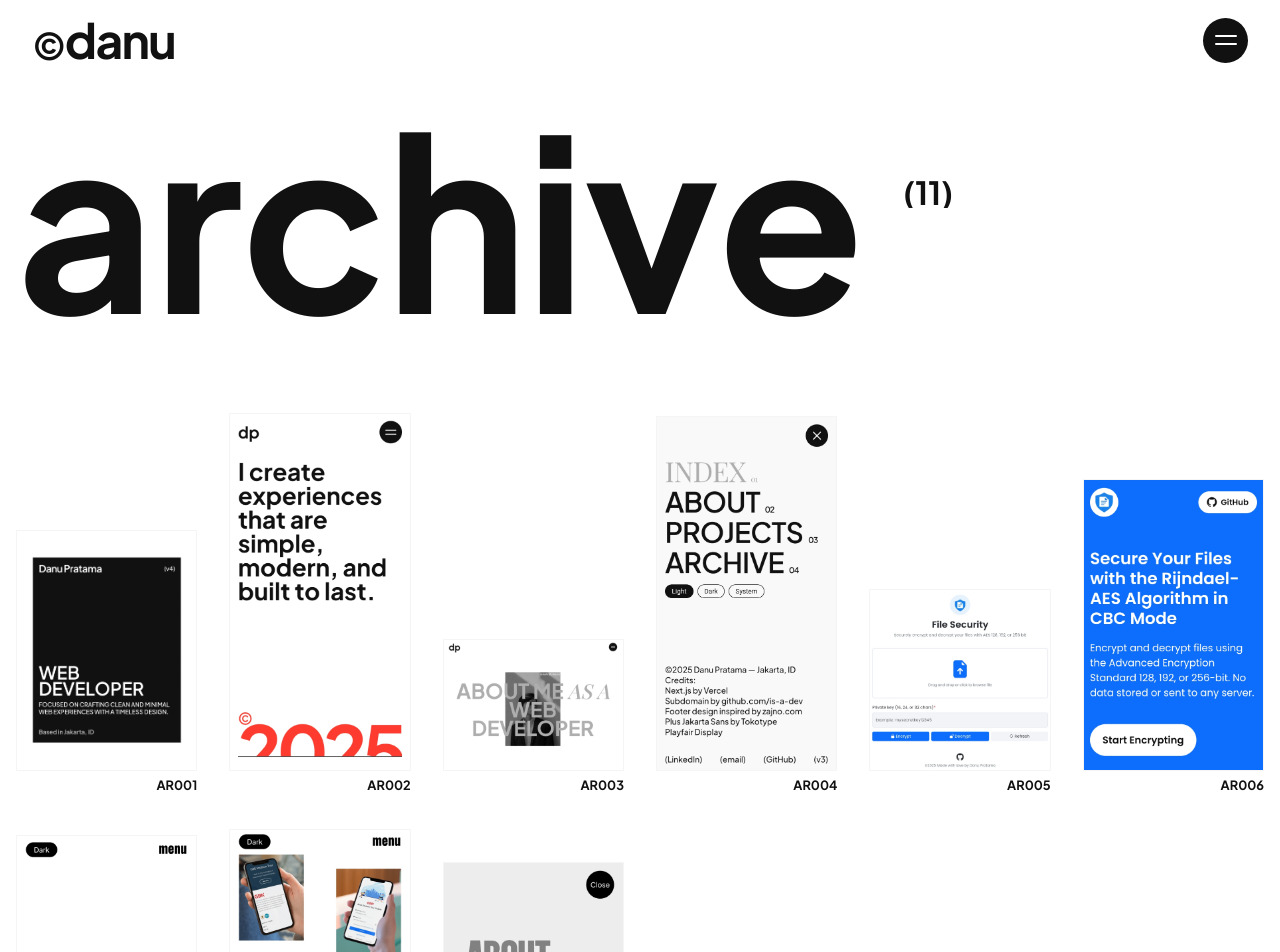
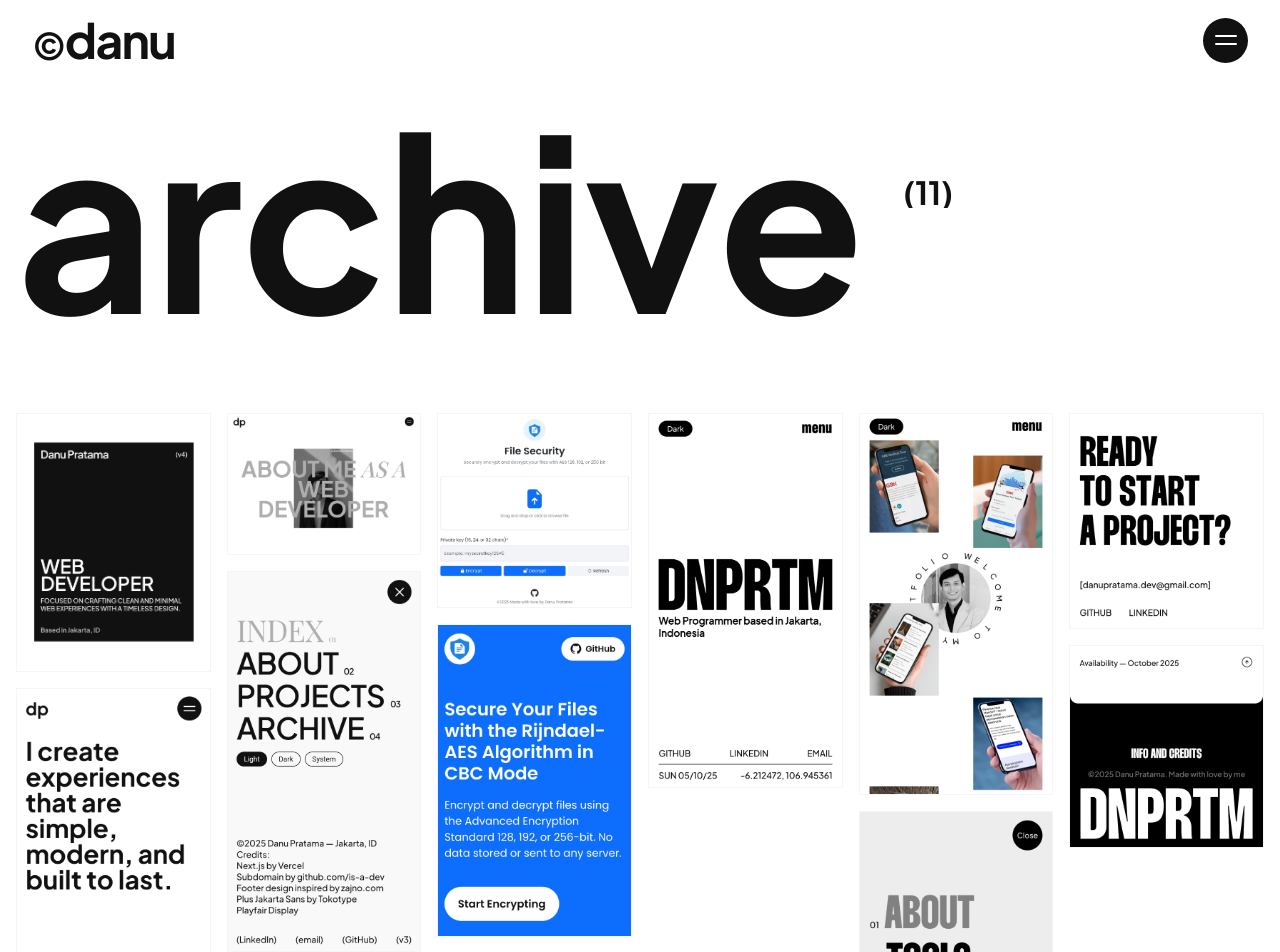
Before and after one commit to danutama/nextjs-portfolio, a Next.js app: page /archive in a window 1280 px wide. Shown: the top 952 px of the page. Built offline with nearby package versions, Linux system fonts and the light colour scheme.

Commit message:
redesign archive page

```diff
--- a/components/css/archive.css
+++ b/components/css/archive.css
@@ -46,15 +46,14 @@
 }
 
 .archive-images-wrapper {
-  display: grid;
-  grid-template-columns: repeat(6, 1fr);
-  gap: 2rem;
-  align-items: end;
+  column-count: 6;
+  column-gap: 1rem;
 }
 
 .image-item {
-  text-align: end;
   z-index: 2;
+  break-inside: avoid;
+  margin-bottom: 1rem;
 }
 
 .image-box {
@@ -63,11 +62,6 @@
 
 .image-item img {
   border: 1px solid var(--color-surface);
-}
-
-.image-item span {
-  font-weight: 700;
-  font-size: 0.8rem;
 }
 
 @media (max-width: 1100px) {
@@ -80,7 +74,7 @@
   }
 
   .archive-images-wrapper {
-    grid-template-columns: repeat(3, 1fr);
+    column-count: 4;
   }
 }
 
@@ -98,7 +92,6 @@
   }
 
   .archive-images-wrapper {
-    row-gap: 2rem;
-    column-gap: 1rem;
+    column-count: 3;
   }
 }
--- a/components/sections/Archive.jsx
+++ b/components/sections/Archive.jsx
@@ -10,17 +10,17 @@ export default function Archive() {
   const imagesWrapperRef = useRef(null);
 
   const archiveItems = [
-    { src: '/archive1.jpg', label: 'AR001' },
-    { src: '/archive4.jpg', label: 'AR002' },
-    { src: '/archive3.jpg', label: 'AR003' },
-    { src: '/archive2.jpg', label: 'AR004' },
-    { src: '/archive5.jpg', label: 'AR005' },
-    { src: '/archive6.jpg', label: 'AR006' },
-    { src: '/archive7.webp', label: 'AR007' },
-    { src: '/archive8.webp', label: 'AR008' },
-    { src: '/archive9.webp', label: 'AR009' },
-    { src: '/archive10.webp', label: 'AR010' },
-    { src: '/archive11.webp', label: 'AR011' },
+    { src: '/archive1.jpg' },
+    { src: '/archive4.jpg' },
+    { src: '/archive3.jpg' },
+    { src: '/archive2.jpg' },
+    { src: '/archive5.jpg' },
+    { src: '/archive6.jpg' },
+    { src: '/archive7.webp' },
+    { src: '/archive8.webp' },
+    { src: '/archive9.webp' },
+    { src: '/archive10.webp' },
+    { src: '/archive11.webp' },
   ];
 
   const text = 'Archive ';
@@ -77,7 +77,6 @@ export default function Archive() {
               <div className="image-box">
                 <Image src={item.src} alt={item.label} width={350} height={350} priority />
               </div>
-              <span>{item.label}</span>
             </div>
           ))}
         </div>
```
